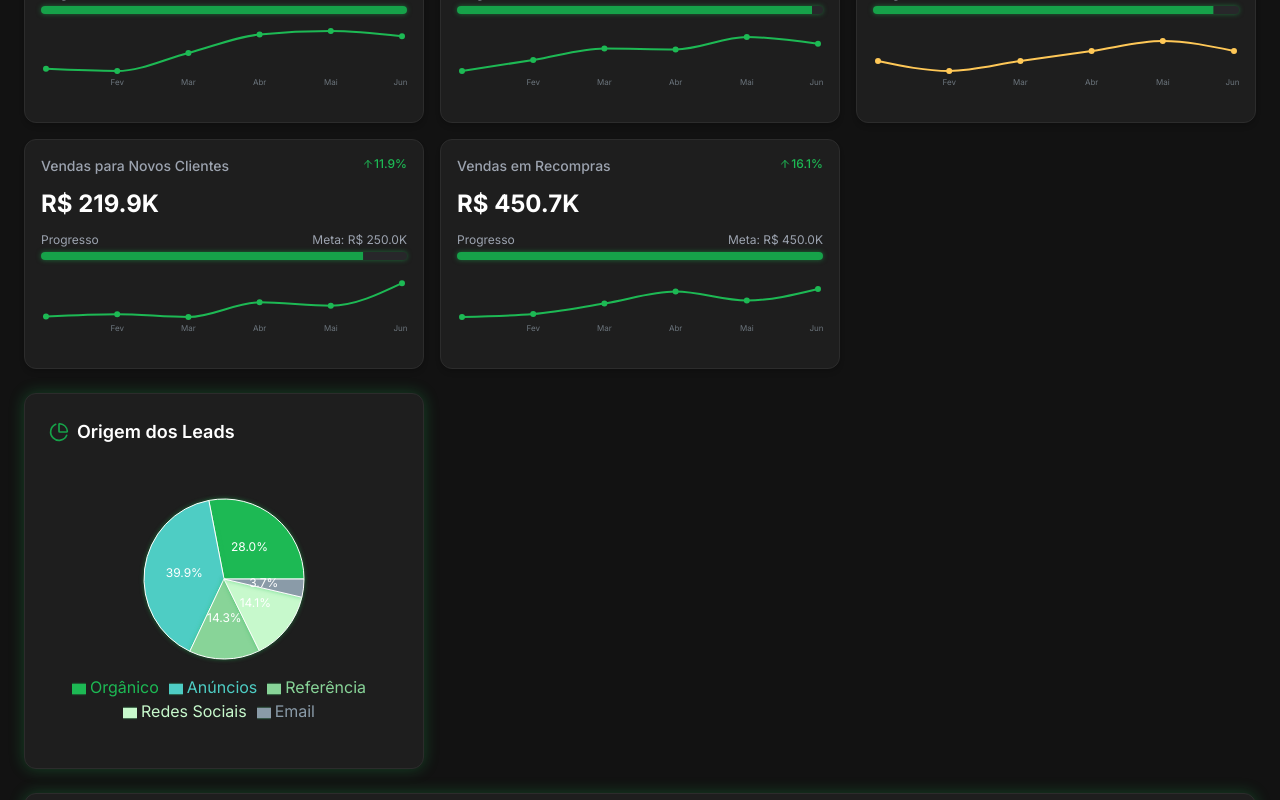
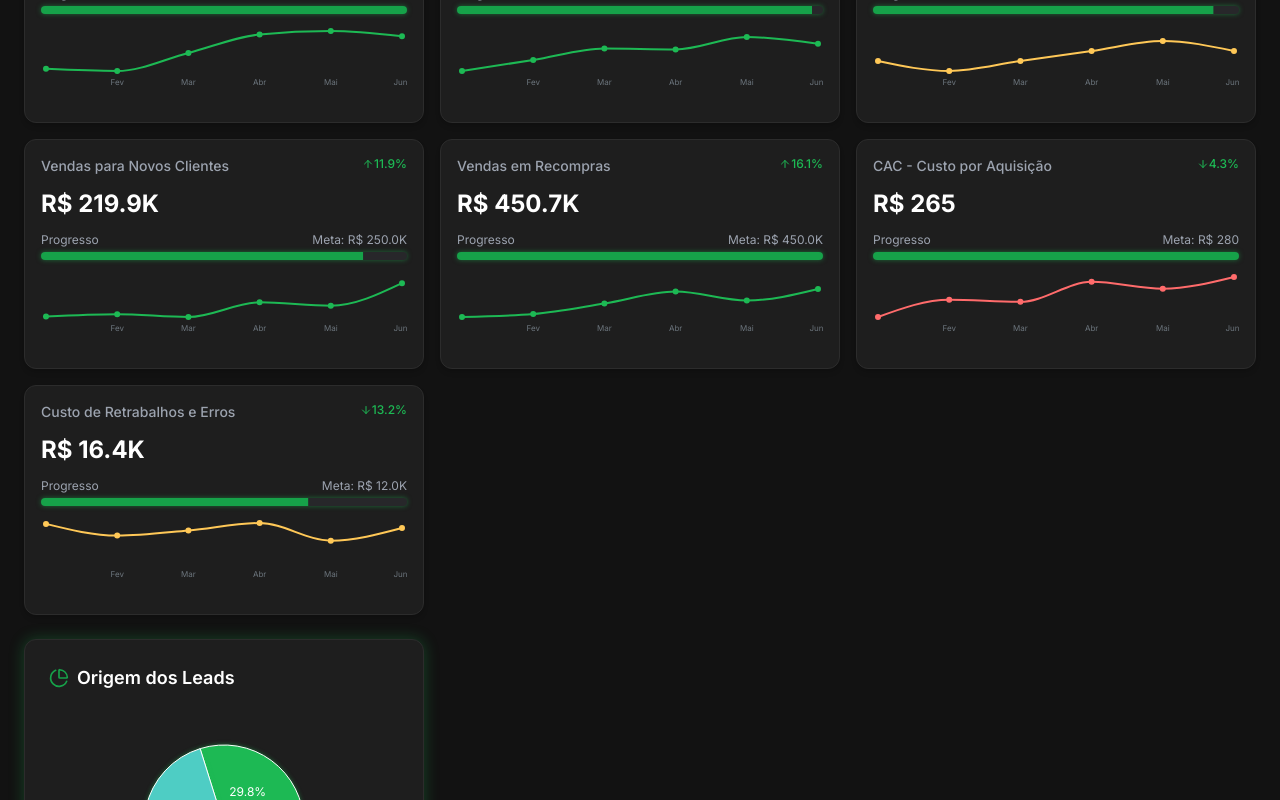
Before and after one commit to ledebutbrasil/revenue-growth-glance, a React (Vite) app: page / in a window 1280 px wide. Shown: the part 1060-1860 px from the top of the page. Built offline with nearby package versions, Linux system fonts and the light colour scheme.

Commit message:
Add CAC and rework cost KPIs
Added "CAC custo por aquisição" and "custo de retrabalhos e erros" KPIs, including inverse goal logic for the latter.

```diff
--- a/src/data/mockData.ts
+++ b/src/data/mockData.ts
@@ -303,6 +303,44 @@ export const kpiData: KPIData[] = [
       { period: "Mai", value: 420000 },
       { period: "Jun", value: 440000, goal: 450000 }
     ]
+  },
+  {
+    id: "cac",
+    name: "CAC - Custo por Aquisição",
+    value: 285.50,
+    previousValue: 298.20,
+    goal: 280,
+    unit: "R$",
+    change: -4.3,
+    isPositiveGood: false,
+    isInverse: true,
+    history: [
+      { period: "Jan", value: 320.80 },
+      { period: "Fev", value: 315.40 },
+      { period: "Mar", value: 308.90 },
+      { period: "Abr", value: 302.10 },
+      { period: "Mai", value: 295.60 },
+      { period: "Jun", value: 285.50, goal: 280 }
+    ]
+  },
+  {
+    id: "rework-costs",
+    name: "Custo de Retrabalhos e Erros",
+    value: 15800,
+    previousValue: 18200,
+    goal: 12000,
+    unit: "R$",
+    change: -13.2,
+    isPositiveGood: false,
+    isInverse: true,
+    history: [
+      { period: "Jan", value: 22500 },
+      { period: "Fev", value: 21200 },
+      { period: "Mar", value: 19800 },
+      { period: "Abr", value: 18900 },
+      { period: "Mai", value: 17400 },
+      { period: "Jun", value: 15800, goal: 12000 }
+    ]
   }
 ];
 
```
